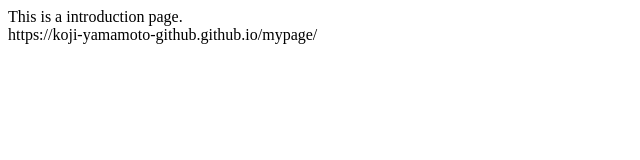
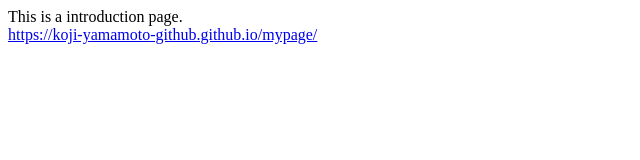
Before and after one commit to KOJI-YAMAMOTO-GitHub/mypage, a plain HTML site: page index.html in a window 1280 px wide. Shown: the whole page, without its empty margins (0-640 px from the left). Drawn offline with Linux system fonts and the light colour scheme.

Commit message:
Update index.html

```diff
--- a/index.html
+++ b/index.html
@@ -42,6 +42,6 @@
 </head>
 <body>
   <div>This is a introduction page.</div>
-  <a hlef="https://koji-yamamoto-github.github.io/mypage/">https://koji-yamamoto-github.github.io/mypage/</a>
+  <a href="https://koji-yamamoto-github.github.io/mypage/">https://koji-yamamoto-github.github.io/mypage/</a>
 </body>
 </html>
```
